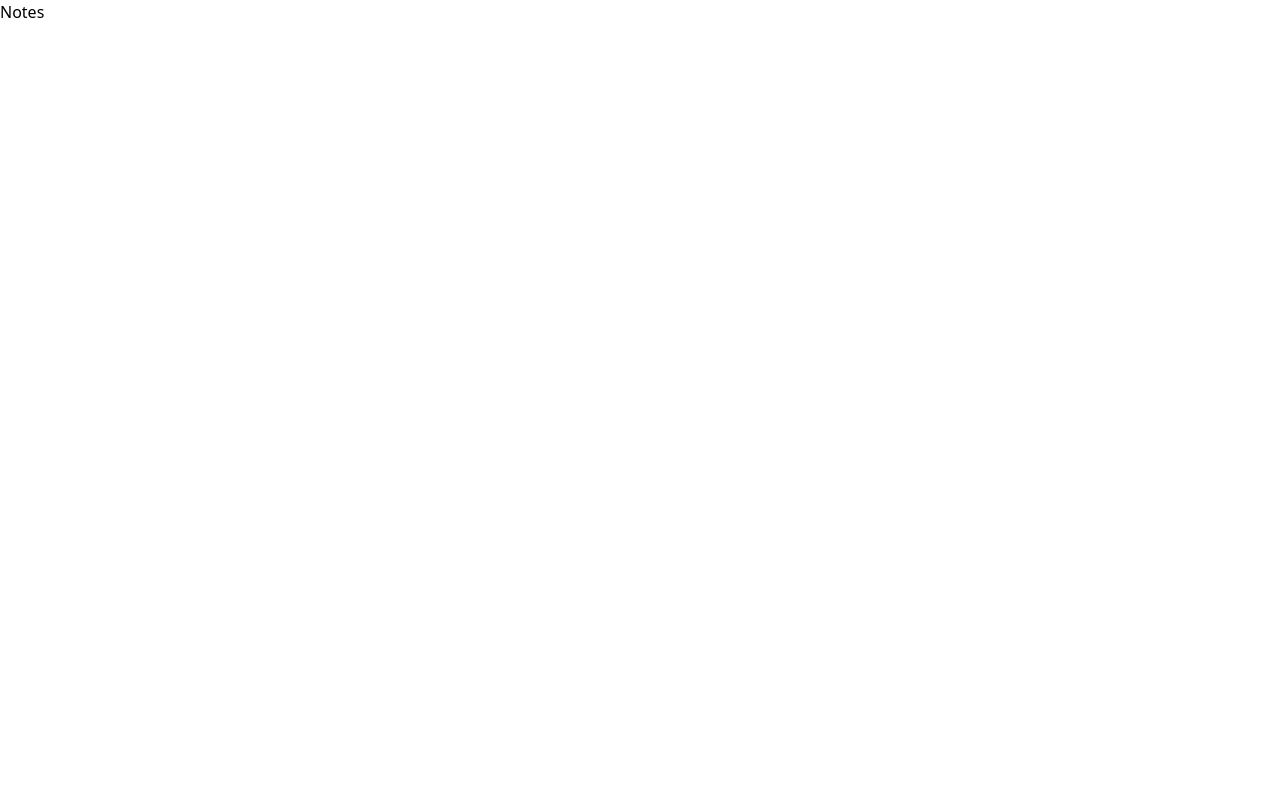
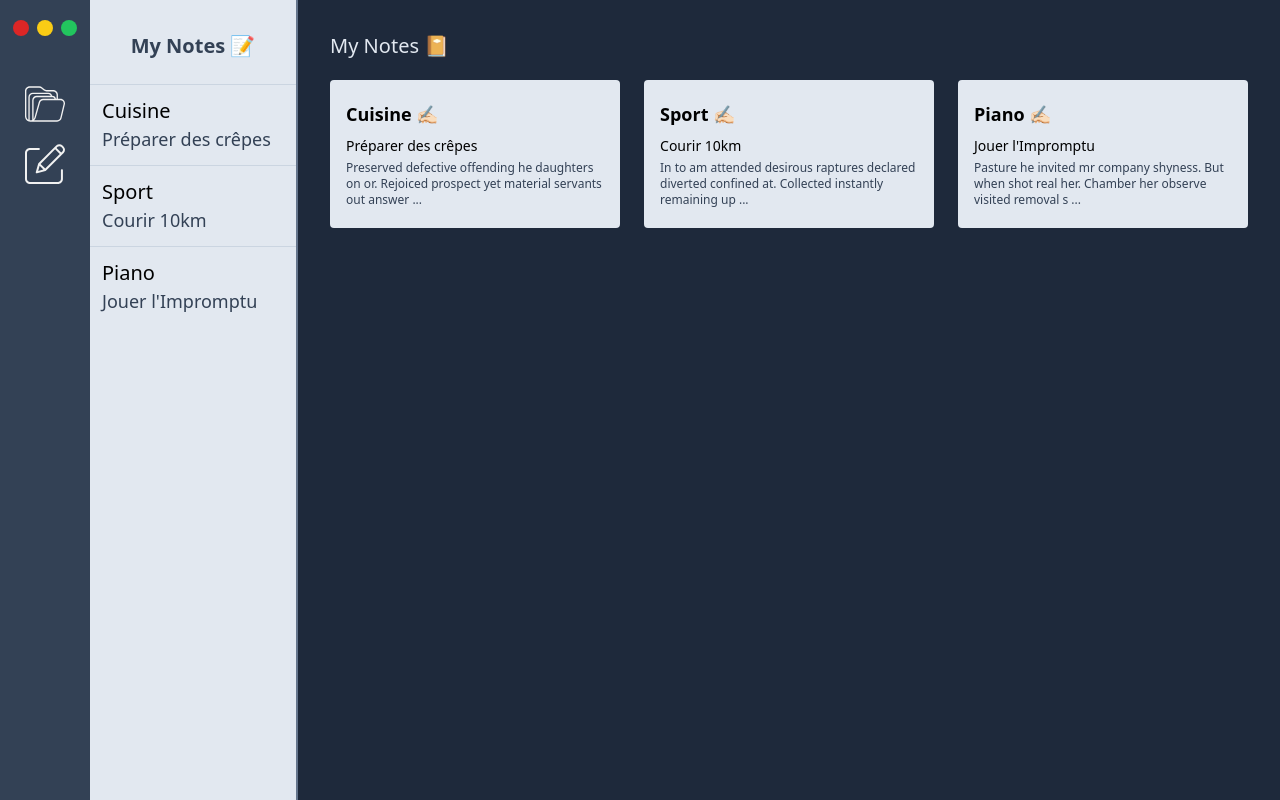
Before and after one commit to OG93-COM/10ReactProjects, a React (Vite) app in the folder Notes/: page / in a window 1280 px wide. Built offline with nearby package versions, Linux system fonts and the light colour scheme.

Commit message:
NotesApp

```diff
--- a/Notes/package.json
+++ b/Notes/package.json
@@ -11,6 +11,7 @@
   },
   "dependencies": {
     "@reduxjs/toolkit": "^1.9.5",
+    "axios": "^1.7.2",
     "nanoid": "^4.0.2",
     "react": "^18.2.0",
     "react-dom": "^18.2.0",
--- a/Notes/src/App.jsx
+++ b/Notes/src/App.jsx
@@ -1,5 +1,30 @@
+import Notes from "./components/Notes"
+import {useDispatch, useSelector} from 'react-redux'
+import { getNoteFromApi } from './features/notes'
+import SideBar from "./components/SideBar"
+import SideNotes from "./components/SideNotes"
+import { Routes, Route } from "react-router-dom"
+
 function App() {
-  return <>Notes</>
+  const dispatch = useDispatch()
+    const notesList = useSelector(state => state.notes)
+    if(!notesList.list){
+        dispatch(getNoteFromApi())
+    }
+    console.log(notesList)
+
+  return(
+  <div className="bg-slate-800 min-h-screen flex">
+    <SideBar/>
+    <SideNotes/>
+    <Routes>
+      <Route path="/" element={<Notes/>} />
+
+    </Routes>
+
+
+  </div>
+  )
 }
 
 export default App
--- /dev/null
+++ b/Notes/src/components/Notes.jsx
@@ -0,0 +1,24 @@
+import {useDispatch, useSelector} from 'react-redux'
+
+const Notes = () => {
+    const dispatch = useDispatch()
+    const notesList = useSelector(state => state.notes)
+
+  return (
+    <div className='p-8 w-full '>
+        <p className='text-xl mb-5 text-slate-200'>My Notes 📔</p>
+        <div className='grid grid-cols-1 lg:grid-cols-2 xl:grid-cols-3 2xl:grid-cols-4 w-full gap-6'>
+        {notesList.list &&
+        notesList.list?.map(note => (
+            <div key={note.id} className='bg-slate-200 hover:bg-slate-50 hover:scale-[102%] duration-300 h-full rounded px-4 py-5 cursor-pointer'>
+                <p className='text-lg font-semibold mb-2'>{note.title} ✍🏻</p>
+                <p className='text-sm mb-1 '>{note.subtitle}</p>
+                <p className='text-xs text-slate-700'>{note.bodyText.substr(0, 100)} ...</p>
+            </div>
+            ) )}
+        </div>
+    </div>
+  )
+}
+
+export default Notes
--- /dev/null
+++ b/Notes/src/components/SideBar.jsx
@@ -0,0 +1,25 @@
+import { Link } from 'react-router-dom'
+import edit from '../assets/edit.svg'
+import folder from '../assets/folder.svg'
+
+
+const SideBar = () => {
+  return (
+    <aside className='flex flex-col items-center w-[90px] p-5 bg-slate-700'>
+        <div className='flex justify-center  gap-2 mb-12'>
+            <div className='w-4 h-4 bg-red-600 rounded-full '></div>
+            <div className='w-4 h-4 bg-yellow-400 rounded-full '></div>
+            <div className='w-4 h-4 bg-green-500 rounded-full '></div>
+        </div>
+        <Link to="/">
+            <img src={folder} className='w-10 mb-5 cursor-pointer hover:scale-110 duration-300' alt='Show Notes'/>
+        </Link>
+        <Link to={"/edit"}>
+            <img src={edit} className='w-10 cursor-pointer hover:scale-110 duration-300' alt='Write New Note'/>
+        </Link>
+
+    </aside>
+  )
+}
+
+export default SideBar
--- /dev/null
+++ b/Notes/src/components/SideNotes.jsx
@@ -0,0 +1,26 @@
+import {useDispatch, useSelector} from 'react-redux'
+import  loader from '../assets/spinner.svg'
+
+const SideNotes = () => {
+    const noteList = useSelector(state => state.notes)
+  return (
+    <aside className='bg-slate-200  w-[275px] flex flex-col pt-2 items-center border-r-2 border-slate-500'>
+        <p className='w-full text-center text-xl font-semibold text-slate-700 py-6 border-b border-slate-300 '>My Notes 📝</p>
+        <div className='w-full '>
+            <ul className='w-full divide-y divide-slate-300'>
+                {noteList &&
+                noteList.list?.map(note => (
+                    <li key={note.id} className=' hover:bg-slate-100 p-3 hover:scale-[101%] hover:shadow-lg duration-500 cursor-pointer'>
+                    <p className='text-md font-medium md:text-xl md:font-normal'>{note.title}</p>
+                    <p className='text-xs md:text-lg md:font-light text-slate-700'>{note.subtitle}</p>
+                    </li>
+                ))}
+            </ul>
+
+
+        </div>
+    </aside>
+  )
+}
+
+export default SideNotes
--- /dev/null
+++ b/Notes/src/features/notes.js
@@ -0,0 +1,28 @@
+import {createSlice}  from '@reduxjs/toolkit'
+import axios from 'axios'
+
+const initialState = {
+    list:undefined
+}
+
+export const notesSlice = createSlice({
+    name:"notes",
+    initialState,
+    reducers:{
+        addNotesApi:(state,action) => {
+            state.list = action.payload
+        }
+    }
+})
+
+//Middleware function
+export function getNoteFromApi(action) {
+    return function(dispatch,getState){
+        fetch('/data/notes.json')
+        .then(res => res.json())
+        .then(data => dispatch(addNotesApi(data.notes)))
+    }
+}
+
+export const {addNotesApi} = notesSlice.actions
+export default notesSlice.reducer
--- a/Notes/src/main.jsx
+++ b/Notes/src/main.jsx
@@ -2,5 +2,16 @@ import React from "react"
 import ReactDOM from "react-dom/client"
 import App from "./App.jsx"
 import "./index.css"
+import {store} from './store.js'
+import { Provider } from "react-redux"
+import {BrowserRouter} from 'react-router-dom'
 
-ReactDOM.createRoot(document.getElementById("root")).render(<App />)
+
+ReactDOM.createRoot(document.getElementById("root")).render(
+    <BrowserRouter>
+        <Provider store={store}>
+            <App />
+        </Provider>
+    </BrowserRouter>
+
+)
--- /dev/null
+++ b/Notes/src/store.js
@@ -0,0 +1,10 @@
+import { configureStore } from "@reduxjs/toolkit";
+import notes from "./features/notes";
+
+
+export const store = configureStore({
+    reducer:{
+        notes
+
+    }
+})
```
Also changed, not shown: 1 other file (tests, documents, lock files or other folders).
